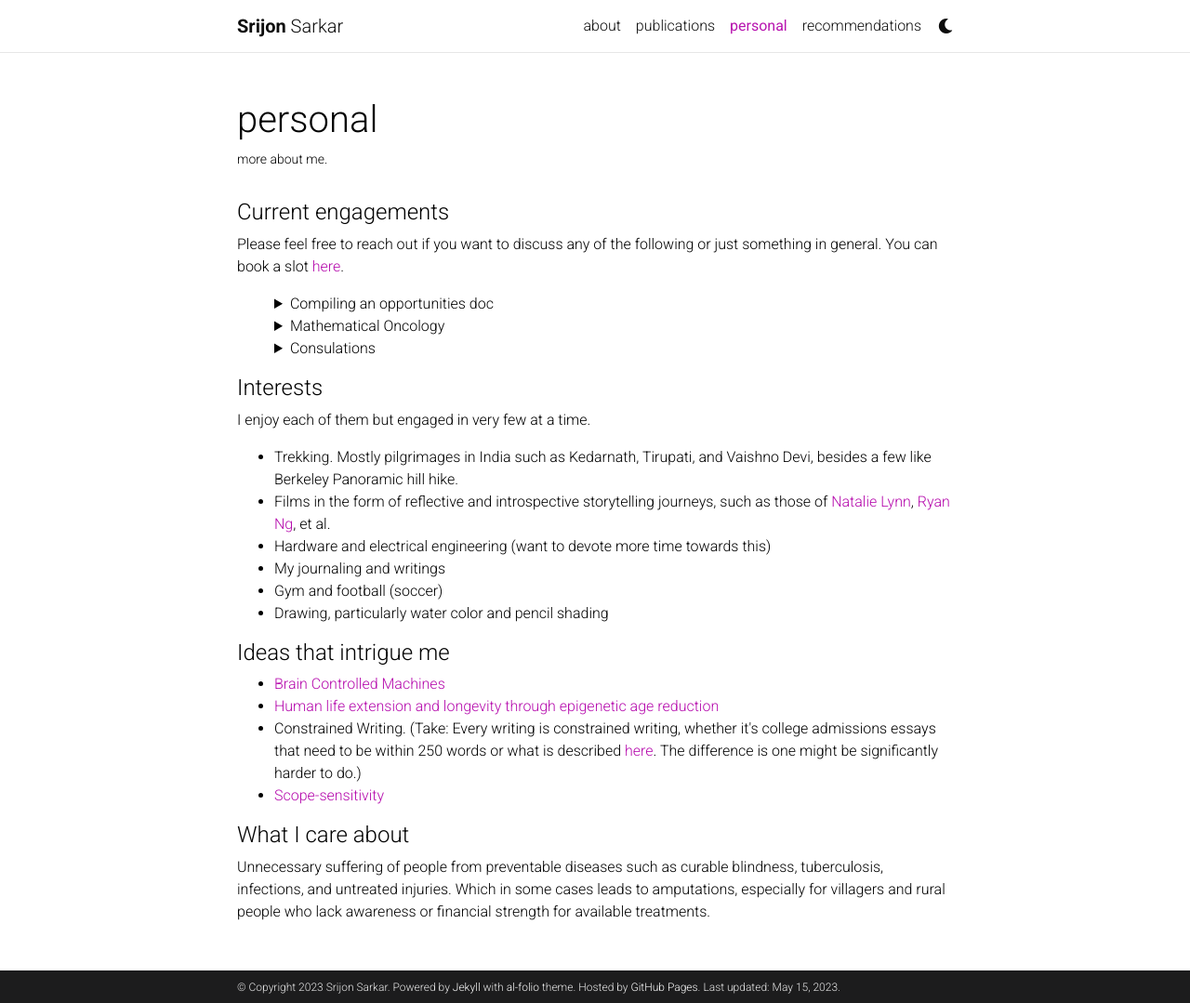
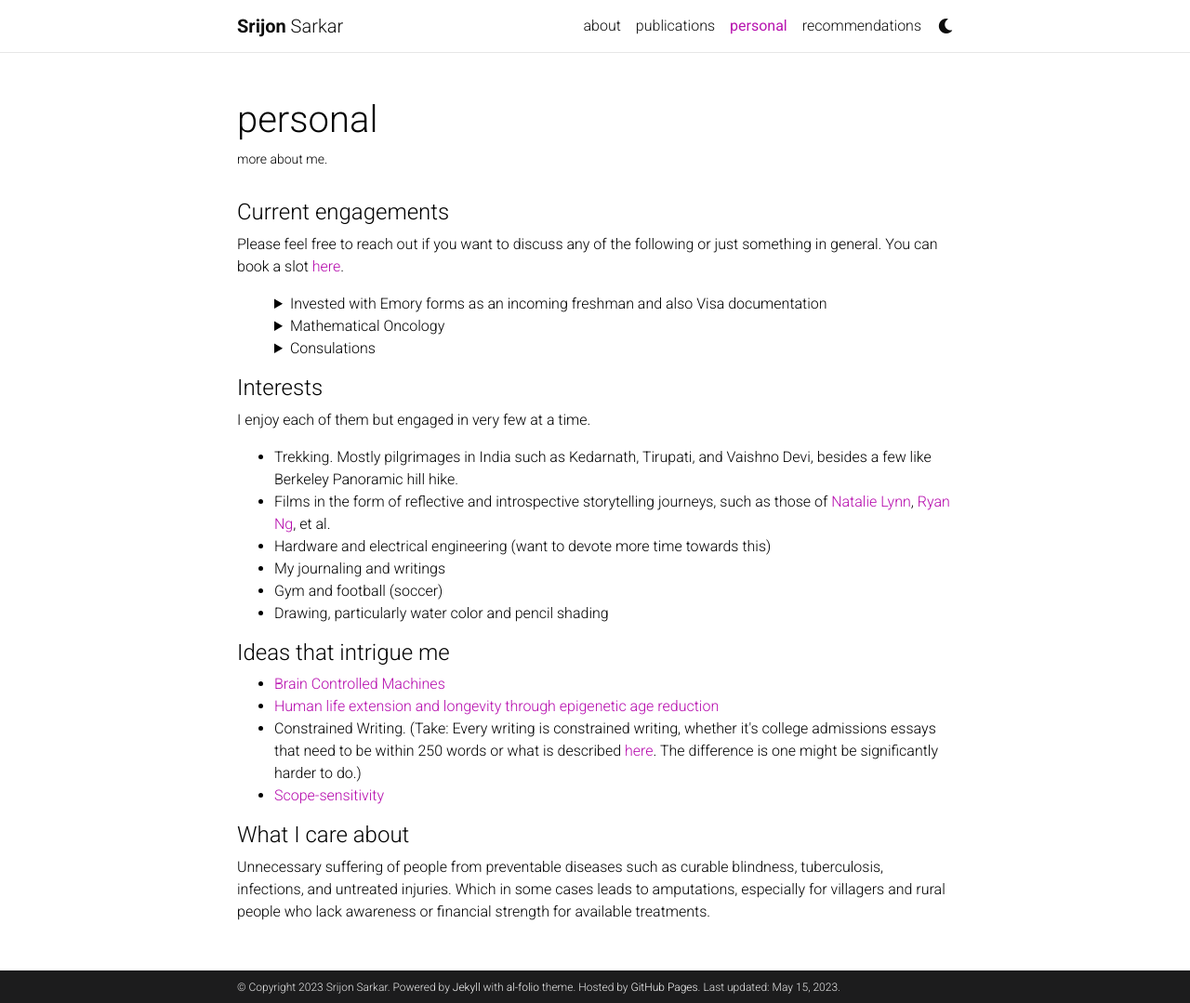
Before and after one commit to sarkarsrijon/sarkarsrijon.github.io, a Jekyll site: the page built from _pages/personal.md, in a window 1280 px wide and 1079 px high. Shown: the whole window at 93% size. Built offline with Jekyll 4.4.1, drawn with Linux system fonts in a browser that asks for light colours; comment, search, counter and statistics services are not loaded; a style sheet for code colours, icons or effects is not loaded.

Commit message:
Update personal.md

```diff
--- a/_pages/personal.md
+++ b/_pages/personal.md
@@ -13,8 +13,7 @@ Please feel free to reach out if you want to discuss any of the following or jus
 
 <ul>
 <details>
-  <summary> Compiling an opportunities doc </summary>
-On the last day of <a href='https://www.warp.camp/'>WARP23</a>, we all were asked to pick up a task and try to accomplish it. It was called Quest Day! I wanted to empty my bookmark dump from the past 3-4 years, where I had saved tons of pages that I found useful or interesting throughout high school. I completed collating whatever I had there into this <strong>scholarships and opportunities doc</strong>. Now, roughly shaping, editing, and indexing it to make it publicly presentable.
+  <summary> Invested with Emory forms as an incoming freshman and also Visa documentation </summary>
 </details>
 
 <details>
```
